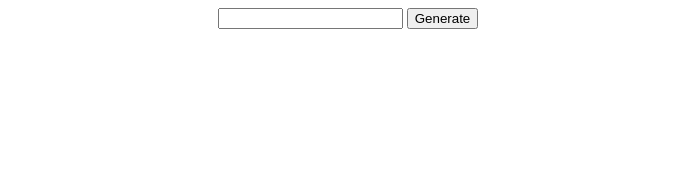
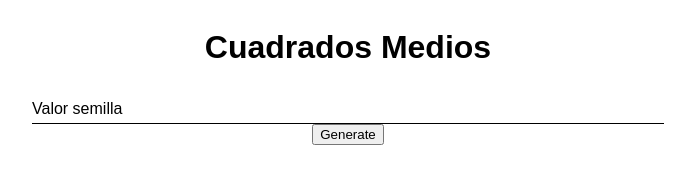
Before and after one commit to ccarlosuarezz/Cuadrados-Medios, a plain HTML site: page index.html in a window 1280 px wide. Shown: the whole page, without its empty margins (292-987 px from the left). Drawn offline with Linux system fonts and the light colour scheme.

Commit message:
Add styles

```diff
--- a/cuadrados_medios.js
+++ b/cuadrados_medios.js
@@ -1,4 +1,4 @@
-const semilla = document.getElementById('input_semilla');
+const semilla = document.getElementById('input_seed');
 const button = document.getElementById('button');
 const MIN_SEED_LENGTH = 4;
 
--- a/index.html
+++ b/index.html
@@ -8,10 +8,14 @@
     <title>Cuadrados Medios</title>
 </head>
 <body>
-    <div calss="container">
-        <input type="number" id="input_semilla">
-        <input type="button" value="Generate" id="button">
+    <h1>Cuadrados Medios</h1>
+    <div class="form">
+        <input type="number" name="seed_value" id="input_seed" autocomplete="off" required/>
+        <label for="seed_value" class="label_seed">
+            <span class="content_seed">Valor semilla</span>
+        </label>
     </div>
+    <input type="button" value="Generate" id="button">
     <script src="cuadrados_medios.js"></script>
 </body>
 </html>
--- a/styles.css
+++ b/styles.css
@@ -1,6 +1,64 @@
 body {
     display: flex;
     flex-direction: column;
-    justify-content: center;
+    justify-content: space-around;
     align-items: center;
+    font-family: sans-serif ;
 }
+
+.form {
+    width: 50%;
+    position: relative;
+    height: 50%;
+    overflow: hidden;
+}
+
+.form input {
+    width: 100%;
+    height: 100%;
+    color: #595f6e;
+    padding-top: 20px;
+    border: none;
+    outline: none;
+}
+
+.form label {
+    position: absolute;
+    bottom: 0px;
+    left: 0%;
+    width: 100%;
+    height: 100%;
+    pointer-events: none;
+    border-bottom: 1px solid black;
+}
+
+.form label::after {
+    content: '';
+    position: absolute;
+    left: 0px;
+    bottom: -1px;
+    width: 100%;
+    height: 100%;
+    border-bottom: 3px solid #5FA8D3;
+    transform: translateX(-100%);
+    transition: transform 0.3s ease;
+}
+
+.content_seed {
+    position: absolute;
+    bottom: 5px;
+    left: 0px;
+    transition: all 0.3s ease;
+}
+
+.form input:focus + .label_seed .content_seed,
+.form input:valid + .label_seed .content_seed {
+    transform: translateY(-150%);
+    font-size: 14px;
+    color: #5FA8D3;
+}
+
+.form input:focus + .label_seed::after,
+.form input:valid + .label_seed::after {
+    transform: translateX(0%);
+}
```
